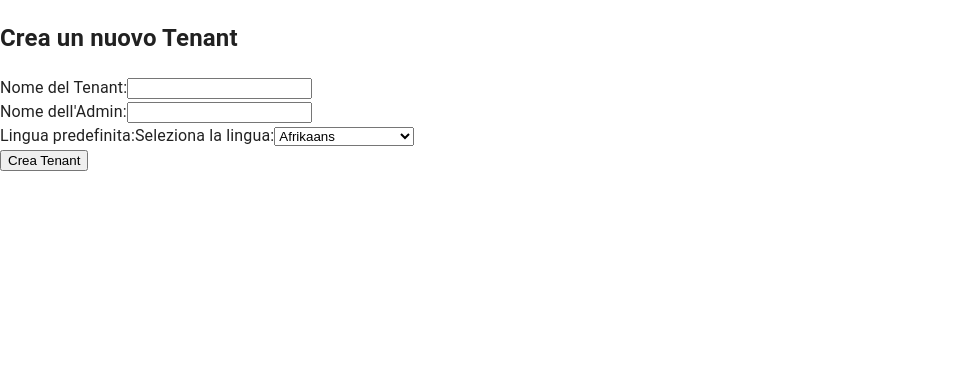
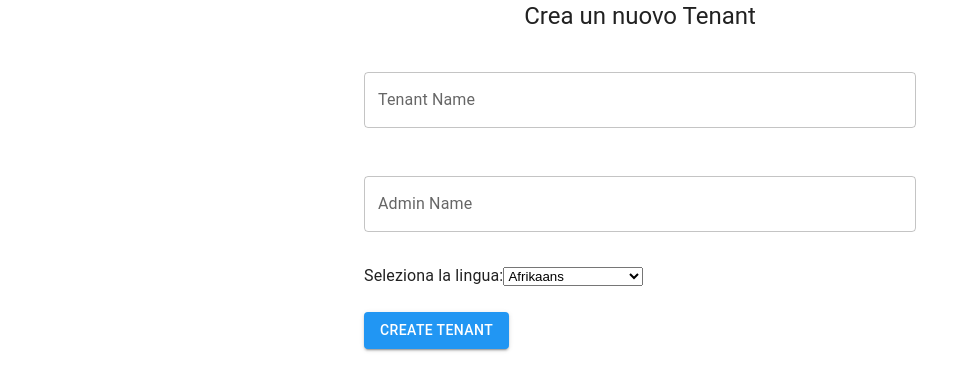
Before and after one commit to SWEG-Software-Engineering-Group/Translatify, a React (Create React App) app: page /CreateTenant in a window 1280 px wide. Shown: the top 390 px of the page, without its empty margins (0-979 px from the left). Built offline with nearby package versions, Linux system fonts and the light colour scheme.

Commit message:
Little fixes and Material UI for CreateTenant

```diff
--- a/src/App/Router.tsx
+++ b/src/App/Router.tsx
@@ -24,8 +24,8 @@ export default function Router() {
                 <Route path="/Admin" element={<AdminMainPageView />}/>;
                 <Route path="/tenant/:id" element={<SingleTenantView tenantId={1} />} />
 
-                {/* <Route path="/login" element={<LoginView />}/>;
-                <Route path="/todo/:parametro" element={<PaginaContenutaNellaCartellaViews/>}/>; */}
+                {
+                /*<Route path="/todo/:parametro" element={<PaginaContenutaNellaCartellaViews/>}/>; */}
 
             </Routes>
         </BrowserRouter>
--- a/src/components/MultipleLanguagesPicker/MultipleLanguagesPicker.tsx
+++ b/src/components/MultipleLanguagesPicker/MultipleLanguagesPicker.tsx
@@ -7,13 +7,9 @@ interface MultipleLanguagesPickerProps{
     onChange : (data : string[]) => void;
     languages: string[];
     previousSelectedLanguages?: string[];
-  }
+}
 
 export default function MultipleLanguagesPicker({onChange, languages, previousSelectedLanguages} : MultipleLanguagesPickerProps) {
-    //HOOKS
-    //LOGIC
-    //(functions)
-
   let checked : boolean[] = (previousSelectedLanguages ? languages.map((lang) => previousSelectedLanguages.includes(lang)) : []);
   function filterLanguages() {
     onChange(languages.filter((lang: string, index: number) => checked[index] ? true : false));
--- a/src/views/CreateTenantView/CreateTenantView.tsx
+++ b/src/views/CreateTenantView/CreateTenantView.tsx
@@ -1,41 +1,67 @@
 import React, { useState } from 'react';
+import {Typography,TextField,Button,Grid,Box, Container} from '@mui/material';
 import LanguagePicker from '../../components/LanguagePicker/LanguagePicker';
 import allLanguages from '../../utils/Languages/allLanguages';
 
-
-export default function CreateTenantView(){
+export default function CreateTenantView() {
   const [tenantName, setTenantName] = useState('');
   const [adminName, setAdminName] = useState('');
   const [selectedLanguage, setSelectedLanguage] = useState('');
 
-  const handleFormSubmit = (event: React.FormEvent<HTMLFormElement>) => {
+  const handleFormSubmit = (event: { preventDefault: () => void; }) => {
     event.preventDefault();
     // Aggiungi qui il codice per salvare i dati del Tenant nel backend
   };
 
   return (
-    <div>
-      <h2>Crea un nuovo Tenant</h2>
-      <form onSubmit={handleFormSubmit}>
-        <div>
-          <label htmlFor="tenant-name">Nome del Tenant:</label>
-          <input id="tenant-name" type="text" value={tenantName} onChange={(event) => setTenantName(event.target.value)} />
-        </div>
-        <div>
-          <label htmlFor="admin-name">Nome dell'Admin:</label>
-          <input id="admin-name" type="text" value={adminName} onChange={(event) => setAdminName(event.target.value)} />
-        </div>
-        <div>
-          <label htmlFor="language-select">Lingua predefinita:</label>
-          <LanguagePicker
-            id="language-select"
-            value={selectedLanguage}
-            onChange={(event)=>setSelectedLanguage(event.target.value)}
-            languages={allLanguages}
-          />
-        </div>
-        <button type="submit">Crea Tenant</button>
-      </form>
-    </div>
+    <Container maxWidth="sm" >
+      <Grid item xs={12} sm={8} md={6} lg={4}>
+        <Box sx={{ textAlign: 'center' }}>
+          <Typography variant="h5" gutterBottom>
+            Crea un nuovo Tenant
+          </Typography>
+        </Box>
+        <Box component="form" onSubmit={handleFormSubmit}>
+          <Box sx={{ mt: 3 }}>
+            <TextField
+              id="tenant-name"
+              label="Tenant Name"
+              value={tenantName}
+              onChange={(event) => setTenantName(event.target.value)}
+              variant="outlined"
+              fullWidth
+              margin="normal"
+            />
+          </Box>
+          <Box sx={{ mt: 3 }}>
+            <TextField
+              id="admin-name"
+              label="Admin Name"
+              value={adminName}
+              onChange={(event) => setAdminName(event.target.value)}
+              variant="outlined"
+              fullWidth
+              margin="normal"
+            />
+          </Box>
+          <Box sx={{ mt: 3 }}>
+            <LanguagePicker
+              id="language-select"
+              value={selectedLanguage}
+              onChange={(event) => setSelectedLanguage(event.target.value)}
+              languages={allLanguages}
+              />
+            </Box>
+            <Button
+            variant="contained"
+            color="primary"
+            onClick={handleFormSubmit}
+            sx={{ mt: 3, mb: 2 }}
+            >
+          Create Tenant
+           </Button>
+          </Box>
+        </Grid>
+      </Container>
   );
-};
+}
```
